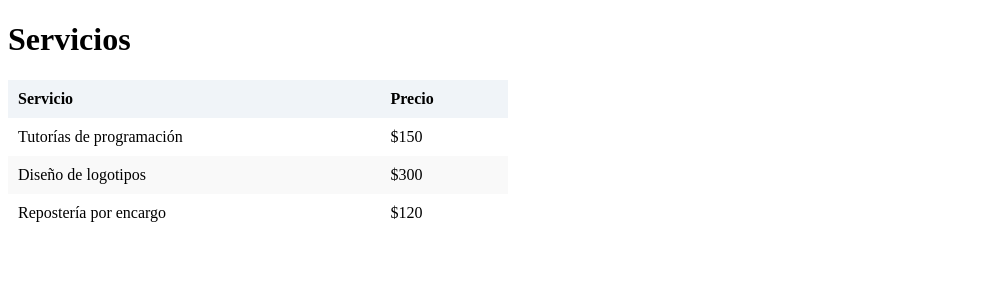
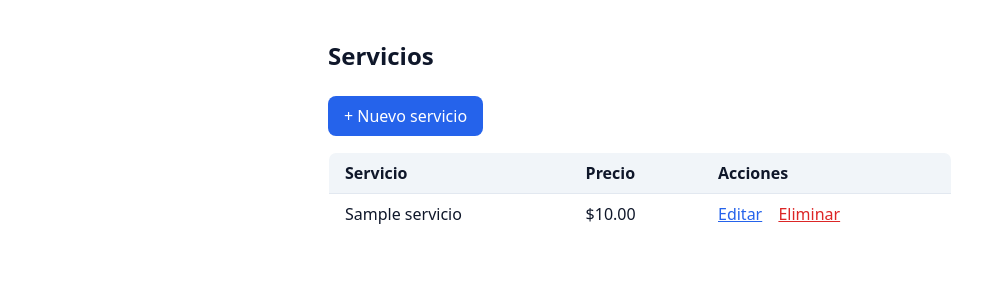
Before and after one commit to PintorMurilloJauhdielOmar/u4s8-pintor-murillo-jauhdiel-omar, a Django app: page /servicios/ in a window 1280 px wide. Shown: the top 300 px of the page, without its empty margins (0-1006 px from the left). Run offline with Django 5.2, Linux system fonts and the light colour scheme; tables that the repository leaves empty hold one stand-in row (values such as "Sample post"); some libraries are stand-ins or nearby versions.

Commit message:
U3S5: CRUD completo de Servicio con ModelForms

```diff
--- a/core/models.py
+++ b/core/models.py
@@ -24,7 +24,7 @@ class Servicio(models.Model):
     # creado_en: Django guarda automáticamente la fecha y hora cuando se crea el registro
     creado_en = models.DateTimeField(auto_now_add=True)
 
-    # __str__: define qué texto se muestra al "imprimir" este objeto (ej. en el panel /admin)
+     # __str__: mismo método, no cambia el nombre
     def __str__(self):
-        # devuelve el título en vez de algo genérico como "Servicio object (1)"
-        return self.titulo
+        # f-string: arma un texto con el título, un guion y el precio del objeto
+        return f"{self.titulo} — ${self.precio}"
--- /dev/null
+++ b/core/templates/core/base.html
@@ -0,0 +1,36 @@
+{# base.html: el "molde" que comparten todas las páginas; las demás plantillas solo rellenan el bloque "contenido" #}
+<!DOCTYPE html>
+{# lang="es": el contenido de la página está en español #}
+<html lang="es">
+{# head: datos de la página que no se ven (título, acentos, estilos) #}
+<head>
+  {# charset UTF-8: permite acentos y ñ #}
+  <meta charset="UTF-8">
+  {# viewport: hace que la página se adapte al ancho del celular #}
+  <meta name="viewport" content="width=device-width, initial-scale=1">
+  {# block titulo: cada página puede cambiar el texto de la pestaña; si no lo cambia, dice "Servicios" #}
+  <title>{% block titulo %}Servicios{% endblock %}</title>
+  {# Play CDN de Tailwind: el mismo que usaste en la Semana 2 y en servicios.html #}
+  <script src="https://cdn.tailwindcss.com"></script>
+  {# style: reglas mínimas para que se vean los campos que dibuja form.as_p (Tailwind les quita el borde) #}
+  <style>
+    /* input, textarea, select: borde gris, esquinas redondeadas, relleno y ancho completo en cada campo */
+    input, textarea, select { border: 1px solid #94a3b8; border-radius: .5rem; padding: .4rem .6rem; width: 100%; }
+    /* label: cada etiqueta en su propia línea y en negritas */
+    label { display: block; font-weight: 600; margin-bottom: .2rem; }
+    /* .errorlist: la lista de errores que genera Django; se pinta en rojo */
+    .errorlist { color: #dc2626; font-size: .9rem; }
+    /* .helptext: los textos de ayuda de Django (ej. reglas de contraseña), en gris y pequeños */
+    .helptext { color: #64748b; font-size: .8rem; display: block; }
+
+  </style>
+{# cierra el head #}
+</head>
+{# body: lo que se ve; max-w-2xl + mx-auto centran el contenido con un ancho máximo #}
+<body class="max-w-2xl mx-auto py-10 px-6 bg-white text-slate-900">
+  {# block contenido: aquí cada página (listado, formulario, eliminar) pone lo suyo #}
+  {% block contenido %}{% endblock %}
+{# cierra el body #}
+</body>
+{# cierra el documento HTML #}
+</html>
--- a/core/templates/core/inicio.html
+++ b/core/templates/core/inicio.html
@@ -1,4 +1,3 @@
-<!-- DOCTYPE + lang: igual que en tus HTML de las semanas 1 y 2 -->
 <!DOCTYPE html>
 <html lang="es">
 <head>
@@ -7,9 +6,8 @@
 </head>
 <body>
   <h1>Hola desde MySQL</h1>
-  <!-- {{ motor }}: Django reemplaza esto por el valor de contexto['motor'] que armó la vista -->
   <p>Motor de base de datos: {{ motor }}</p>
-  <!-- {{ host }}: reemplazado por contexto['host'] — si dice "aivencloud.com" es MySQL real -->
   <p>Host: {{ host }}</p>
+  <p>Base de datos: {{ base }}</p>
 </body>
 </html>
--- a/core/templates/core/servicios.html
+++ b/core/templates/core/servicios.html
@@ -1,51 +1,57 @@
-<!DOCTYPE html>
-<html lang="es">
-<head>
-    <meta charset="UTF-8">
-    <title>Servicios</title>
-    <style>
-        table {
-            border-collapse: collapse;
-            width: 100%;
-            max-width: 500px;
-        }
-        th, td {
-            padding: 10px;
-            text-align: left;
-        }
-        th {
-            background-color: #f0f4f8;
-        }
-        tr:nth-child(even) {
-            background-color: #f9f9f9;
-        }
-    </style>
-</head>
-<body>
+{# extends: el listado también usa el molde base.html (debe ser la primera etiqueta) #}
+{% extends 'core/base.html' %}
 
-    <h1>Servicios</h1>
-
-    <table>
-        <thead>
+{# block contenido: lo que va dentro del body de base.html #}
+{% block contenido %}
+  {# h1: título de la página #}
+  <h1 class="text-2xl font-bold mb-6">Servicios</h1>
+  {# enlace a la ruta con name="crear_servicio" (la registras en el paso 05) #}
+  <a href="{% url 'crear_servicio' %}" class="inline-block mb-4 bg-blue-600 text-white px-4 py-2 rounded-lg">+ Nuevo servicio</a>
+  {# table w-full: la tabla ocupa todo el ancho; border dibuja el contorno gris #}
+  <table class="w-full border border-slate-200 rounded-lg overflow-hidden">
+    {# thead: la fila de encabezados, con fondo gris claro #}
+    <thead class="bg-slate-100">
+      {# tr: la única fila del encabezado #}
       <tr>
-                <th>Servicio</th>
-                <th>Precio</th>
+        {# th: encabezado de la columna del nombre #}
+        <th class="text-left px-4 py-2">Servicio</th>
+        {# th: encabezado de la columna del precio #}
+        <th class="text-left px-4 py-2">Precio</th>
+        {# th: NUEVO, encabezado de la columna con los enlaces Editar / Eliminar #}
+        <th class="text-left px-4 py-2">Acciones</th>
+      {# cierra la fila del encabezado #}
       </tr>
+    {# cierra el encabezado de la tabla #}
     </thead>
+    {# tbody: el cuerpo de la tabla, donde van las filas de datos #}
     <tbody>
-            <!-- El bucle DEBE envolver las filas de la tabla -->
+      {# for: repite la fila una vez por cada servicio de la lista #}
       {% for servicio in servicios %}
-            <tr>
-                <td>{{ servicio.nombre }}</td>
-                <td>${{ servicio.precio }}</td>
+      {# tr: una fila por servicio; border-t dibuja la línea gris de arriba #}
+      <tr class="border-t border-slate-200">
+        {# td: celda con el título del servicio #}
+        <td class="px-4 py-2">{{ servicio.titulo }}</td>
+        {# td: celda con el precio; el $ es texto fijo antes del número #}
+        <td class="px-4 py-2">${{ servicio.precio }}</td>
+        {# td: celda de las acciones #}
+        <td class="px-4 py-2">
+          {# url 'editar_servicio' servicio.pk: arma la dirección /servicios/<id>/editar/ #}
+          <a href="{% url 'editar_servicio' servicio.pk %}" class="text-blue-600 underline">Editar</a>
+          {# url 'eliminar_servicio' servicio.pk: arma la dirección /servicios/<id>/eliminar/ #}
+          <a href="{% url 'eliminar_servicio' servicio.pk %}" class="text-red-600 underline ml-3">Eliminar</a>
+        {# cierra la celda de las acciones #}
+        </td>
+      {# cierra la fila de este servicio #}
       </tr>
+      {# empty: lo que se muestra si la lista no tiene ningún servicio #}
       {% empty %}
-            <tr>
-                <td colspan="2">No hay servicios disponibles.</td>
-            </tr>
+      {# fila única con el aviso; colspan="3" la estira a lo ancho de las 3 columnas #}
+      <tr><td colspan="3" class="px-4 py-6 text-center text-slate-500">Todavía no hay servicios.</td></tr>
+      {# endfor: fin de la repetición #}
       {% endfor %}
+    {# cierra el cuerpo de la tabla #}
     </tbody>
+  {# cierra la tabla #}
   </table>
-
-</body>
-</html>
+{# endblock: fin del bloque contenido #}
+{% endblock %}
--- a/core/urls.py
+++ b/core/urls.py
@@ -11,3 +11,22 @@ urlpatterns = [
     # nueva ruta 'servicios/' → función views.servicios → alias 'servicios'
     path('servicios/', views.servicios, name='servicios'),
 ]
+# path: función para declarar una ruta URL y a qué vista apunta
+from django.urls import path
+# views: el módulo con todas las funciones-vista de esta app
+from . import views
+
+# urlpatterns: la lista de rutas que Django revisa, en orden, para cada URL
+urlpatterns = [
+    # '': la página de inicio de la Semana 3 ("Hola desde MySQL"); no la borres
+    path('', views.inicio, name='inicio'),
+    # /servicios/: la vista de listado que ya existía desde la Semana 3
+    path('servicios/', views.servicios, name='servicios'),
+    # /servicios/nuevo/: formulario en blanco para crear un registro
+    path('servicios/nuevo/', views.crear_servicio, name='crear_servicio'),
+    # /servicios/<int:pk>/editar/: <int:pk> captura el id de la URL y lo pasa como argumento a la vista
+    path('servicios/<int:pk>/editar/', views.editar_servicio, name='editar_servicio'),
+    # /servicios/<int:pk>/eliminar/: mismo patrón, para la pantalla de confirmación de borrado
+    path('servicios/<int:pk>/eliminar/', views.eliminar_servicio, name='eliminar_servicio'),
+# cierra la lista urlpatterns
+]
--- a/core/views.py
+++ b/core/views.py
@@ -1,28 +1,98 @@
-# render: función que combina una plantilla con datos y arma la respuesta HTTP
-from django.shortcuts import render
-# connection: objeto de Django que expone la configuración de la base de datos activa
+# render: junta una plantilla con datos · redirect: manda al navegador a otra URL · get_object_or_404: busca un registro o responde 404
+from django.shortcuts import render, redirect, get_object_or_404
+# connection: datos de la conexión a la base (lo usa la vista "inicio" de la Semana 3)
 from django.db import connection
+# login_required: decorador que exige sesión iniciada antes de entrar a la vista
+from django.contrib.auth.decorators import login_required
+# Servicio: el modelo de la Semana 4, importado desde este mismo directorio
+from .models import Servicio
+# ServicioForm: el ModelForm que creaste en el paso 01
+from .forms import ServicioForm
 
-# def: toda vista es una función que recibe "request" (la petición del navegador)
+
+# inicio: la vista de la Semana 3 que muestra a qué base estás conectado (no cambia)
 def inicio(request):
-    # settings_dict: diccionario interno con ENGINE, HOST, NAME, etc. de la conexión activa
+    # settings_dict: diccionario con ENGINE, HOST, NAME, etc. de la conexión activa
     info_bd = connection.settings_dict
-    # contexto: los datos que la plantilla va a poder usar con {{ variable }}
+    # contexto: los datos que la plantilla podrá usar
     contexto = {
+        # motor: el tipo de base de datos (debe decir mysql)
         'motor': info_bd['ENGINE'],
+        # host: el servidor de la base (en Aiven termina en aivencloud.com)
         'host': info_bd['HOST'],
+    # cierre del diccionario contexto
     }
-    # render: junta el template "core/inicio.html" con el contexto y devuelve el HTML final
+    # render: junta inicio.html con el contexto y devuelve la página
     return render(request, 'core/inicio.html', contexto)
 
-# nueva función de vista, además de "inicio" que ya tenías
+
+# servicios: la vista del listado de la Semana 4 (no cambia)
 def servicios(request):
-    # lista_servicios: datos de ejemplo en Python — todavía no vienen de MySQL
-    lista_servicios = [
-        {'nombre': 'Tutorías de programación', 'precio': 150},
-        {'nombre': 'Diseño de logotipos', 'precio': 300},
-        {'nombre': 'Repostería por encargo', 'precio': 120},
-    ]
+    # .objects.all(): pide TODOS los servicios a MySQL
+    lista_servicios = Servicio.objects.all()
+    # entrega la lista a la plantilla con el nombre "servicios"
+    return render(request, 'core/servicios.html', {'servicios': lista_servicios})
 
-    # se la pasamos a la plantilla con la clave 'servicios'
-    return render(request, 'core/servicios.html', {'servicios': lista_servicios})
+
+# @login_required: si nadie inició sesión, Django lo manda a LOGIN_URL (el login de /admin)
+@login_required
+# crear_servicio: la vista que atiende /servicios/nuevo/
+def crear_servicio(request):
+    # request.method: distingue si el navegador pide el formulario (GET) o lo está enviando (POST)
+    if request.method == 'POST':
+        # ServicioForm(request.POST): reconstruye el formulario con los datos que el usuario tecleó
+        form = ServicioForm(request.POST)
+        # is_valid(): corre todas las validaciones del modelo (tipos, max_length, campos obligatorios)
+        if form.is_valid():
+            # commit=False: crea el objeto Servicio en memoria SIN guardarlo todavía en MySQL
+            nuevo = form.save(commit=False)
+            # propietario: se asigna aquí, no en el formulario, para que nadie pueda falsificarlo
+            nuevo.propietario = request.user
+            # save(): ahora sí guarda el registro completo en MySQL
+            nuevo.save()
+            # redirect('servicios'): evita reenvíos duplicados si el usuario recarga la página
+            return redirect('servicios')
+    # si no es POST, es GET: el usuario apenas abrió la página
+    else:
+        # ServicioForm() sin datos: formulario vacío
+        form = ServicioForm()
+    # render: dibuja la plantilla, pasándole el formulario (vacío o con errores)
+    return render(request, 'core/servicio_form.html', {'form': form, 'titulo_pagina': 'Nuevo servicio'})
+
+    # @login_required: solo usuarios con sesión iniciada pueden editar
+@login_required
+# pk: la clave primaria (id) que Django extrae del pedazo <int:pk> de la URL (paso 05)
+def editar_servicio(request, pk):
+    # busca el Servicio con ese id; si no existe, responde 404 automáticamente
+    servicio = get_object_or_404(Servicio, pk=pk)
+    # si el usuario envió el formulario con cambios, la petición llega como POST
+    if request.method == 'POST':
+        # instance=servicio: le dice al formulario "actualiza ESTE registro, no crees uno nuevo"
+        form = ServicioForm(request.POST, instance=servicio)
+        # is_valid(): revisa tipos de dato y campos obligatorios
+        if form.is_valid():
+            # save(): al tener instance=, guarda los cambios sobre el mismo registro (UPDATE, no INSERT)
+            form.save()
+            # redirect: regresa al listado después de guardar
+            return redirect('servicios')
+    # si no es POST, es GET: se acaba de abrir la pantalla de edición
+    else:
+        # instance=servicio sin datos de POST: precarga el formulario con los valores actuales
+        form = ServicioForm(instance=servicio)
+    # render: reutiliza servicio_form.html con el título "Editar servicio"
+    return render(request, 'core/servicio_form.html', {'form': form, 'titulo_pagina': 'Editar servicio'})
+
+    # @login_required: solo usuarios con sesión iniciada pueden borrar
+@login_required
+# eliminar_servicio: recibe el pk (id) desde la URL /servicios/<pk>/eliminar/
+def eliminar_servicio(request, pk):
+    # busca el registro exacto a borrar, igual que en editar_servicio
+    servicio = get_object_or_404(Servicio, pk=pk)
+    # solo se borra si llega un POST (el botón de confirmar), nunca con un simple GET
+    if request.method == 'POST':
+        # delete(): borra la fila de MySQL de verdad
+        servicio.delete()
+        # redirect: regresa al listado, ya sin el registro borrado
+        return redirect('servicios')
+    # si es GET, solo muestra la pantalla de "¿Seguro?"; todavía no borra nada
+    return render(request, 'core/servicio_confirm_delete.html', {'servicio': servicio})
```
Also changed, not shown: core/forms.py (added, +14 -0 lines), core/templates/core/formulario.html (added, +7 -0 lines), core/templates/core/servicio_confirm_delete.html (added, +28 -0 lines), core/templates/core/servicio_form.html (added, +28 -0 lines), miproyecto_djangopmjo/settings.py (+9 -15 lines), db.sqlite3. Lines whose indentation alone changed are shown as unchanged.
